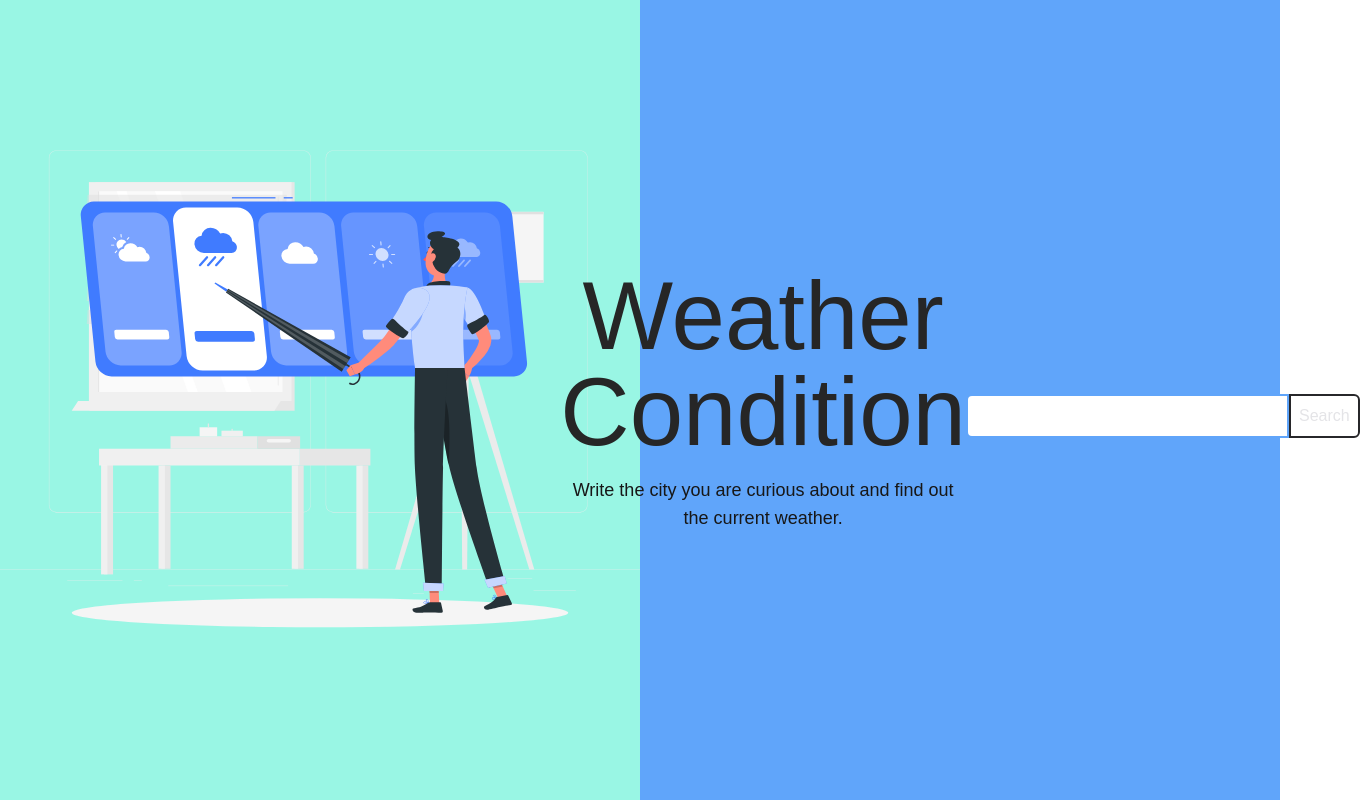
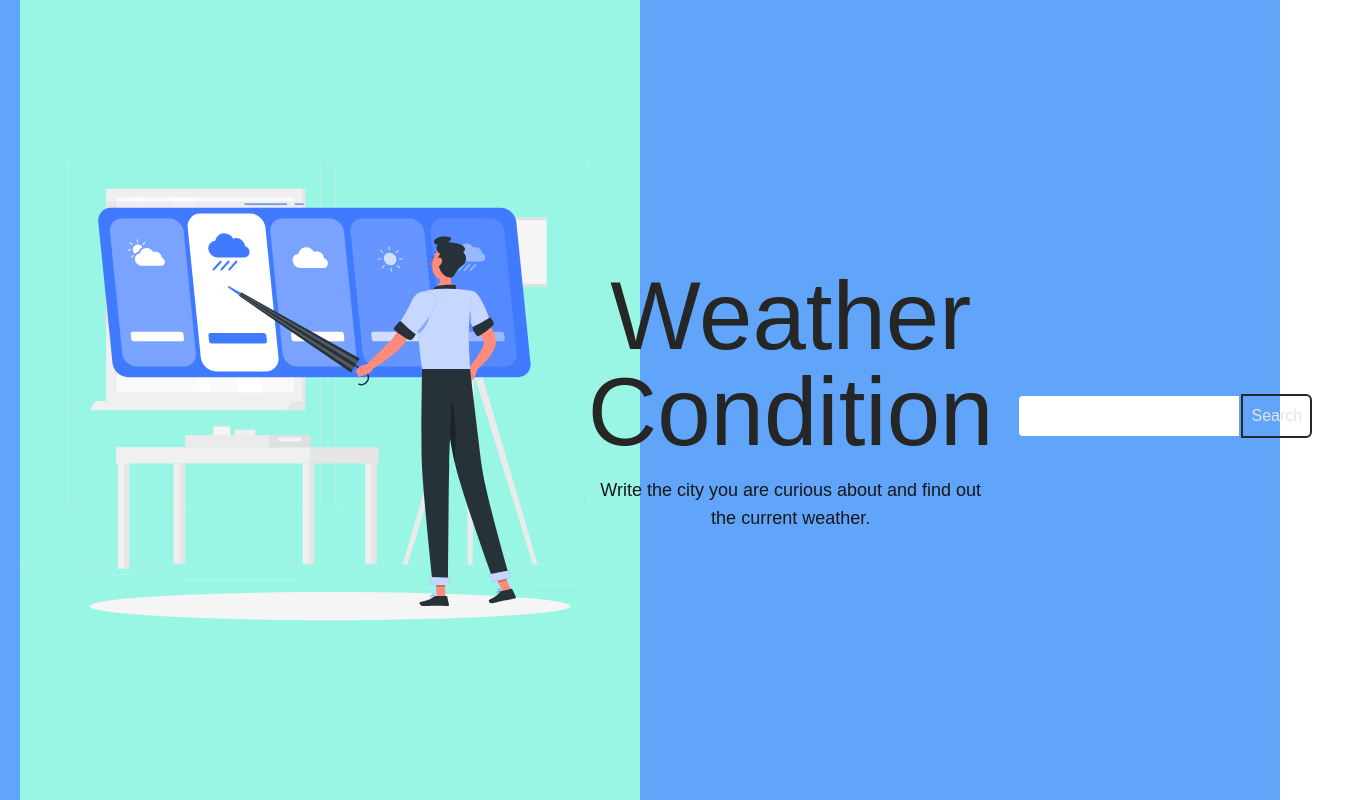
Before and after one commit to petekgithub/forecast-condition, a React (Create React App) app: page / in a window 1280 px wide. Shown: the whole page, 1360 px wide, since content can reach past the window. Built offline with nearby package versions, Linux system fonts and the light colour scheme; a web font is replaced by a local one.

Commit message:
input-css-update

```diff
--- a/src/components/Search.tsx
+++ b/src/components/Search.tsx
@@ -36,7 +36,7 @@ const Search = ({
           <input
             type="text"
             value={term}
-            className="px-14 py-1 rounded-l-md border-2 border-blue-400"
+            className="ml-6 w-56 py-1 rounded-l-md border-2 border-blue-400"
             onChange={onInputChange}
           />
           <ul className="absolute top-10 bg-blue-200 ml-1 rounded-b-md">
```
